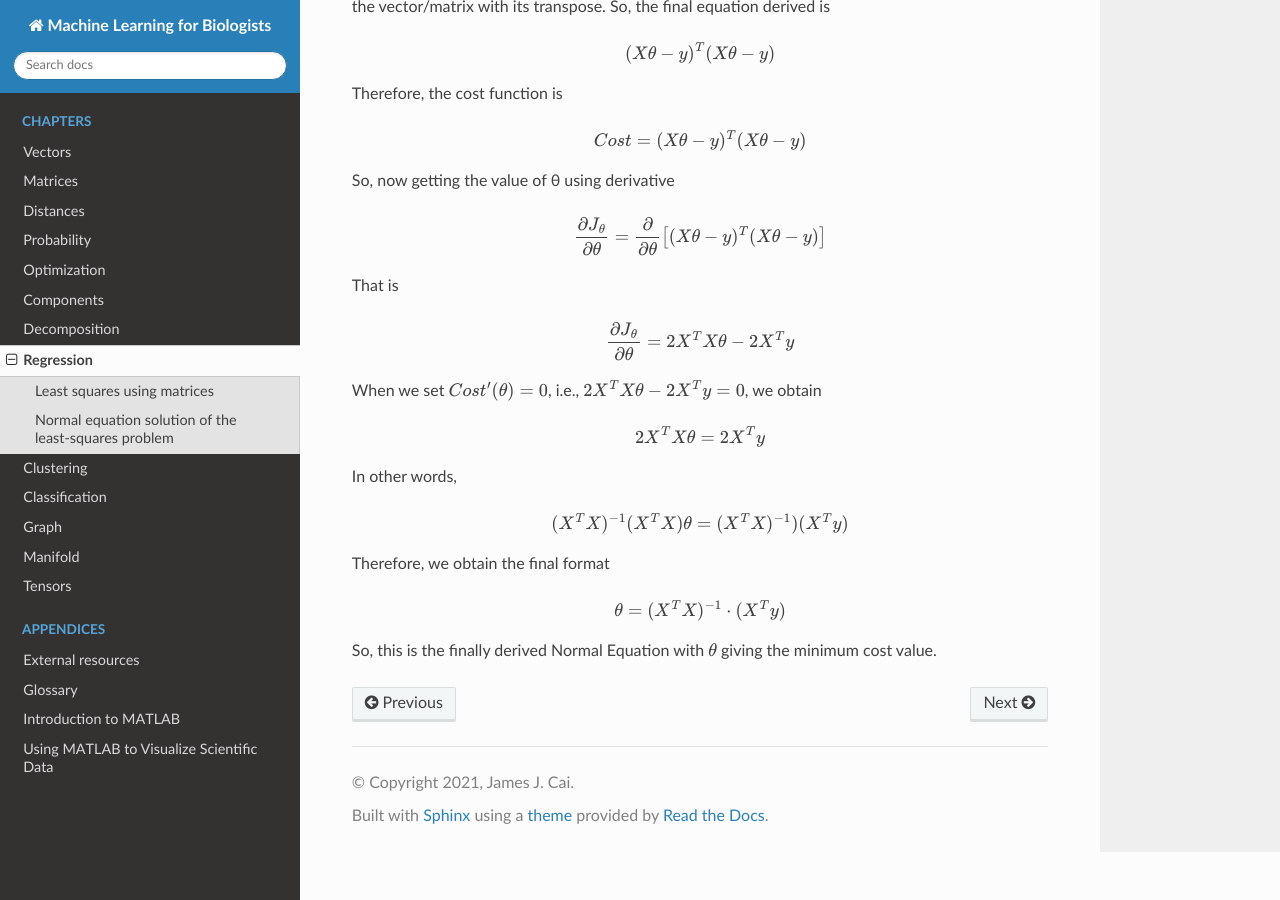
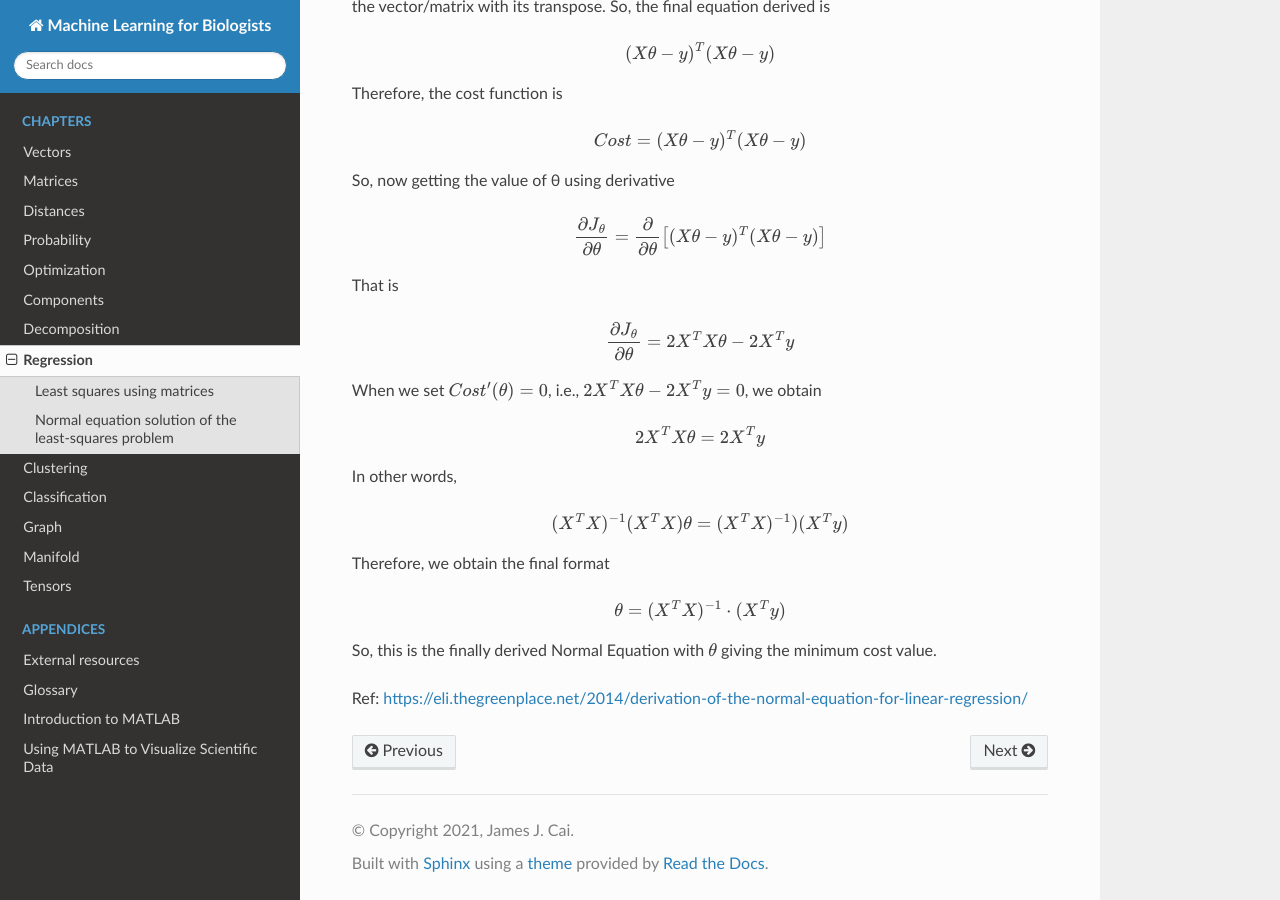
Before and after one commit to jamesjcai/readthedocs_ml4b, a Sphinx documentation site: the page built from docs/chapter_regression.rst, in a window 1280 px wide and 900 px high, scrolled down 1573 px. Built offline with Sphinx 7.4.7 and the Read the Docs theme 2.0.0, drawn with Linux system fonts in a browser that asks for light colours; formulas are drawn with MathJax 3; some of the changed lines change nothing that is shown.

Commit message:
Update chapter_regression.rst

```diff
--- a/docs/chapter_regression.rst
+++ b/docs/chapter_regression.rst
@@ -87,3 +87,5 @@ Therefore, we obtain the final format
   \theta = (X^{T}X)^{-1}\cdot(X^{T}y)
 
 So, this is the finally derived Normal Equation with :math:`\theta` giving the minimum cost value.
+
+Ref: https://eli.thegreenplace.net/2014/derivation-of-the-normal-equation-for-linear-regression/
```
